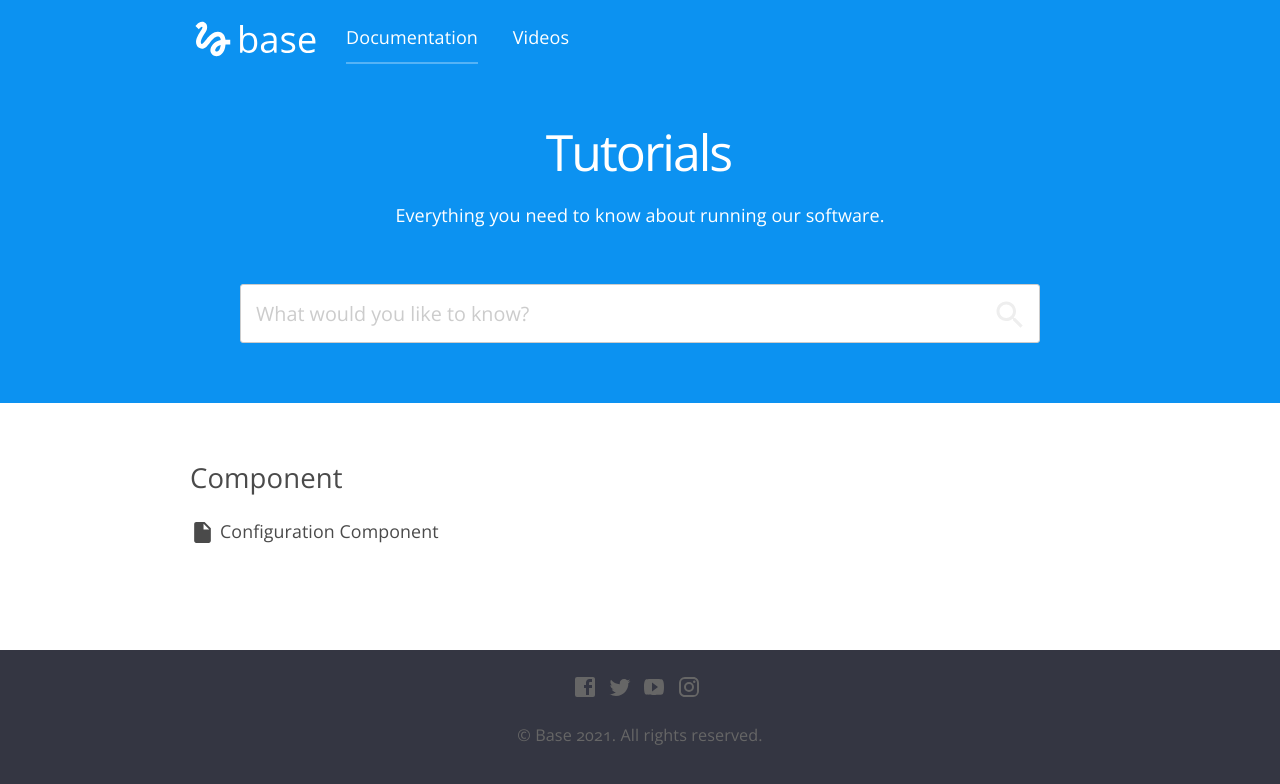
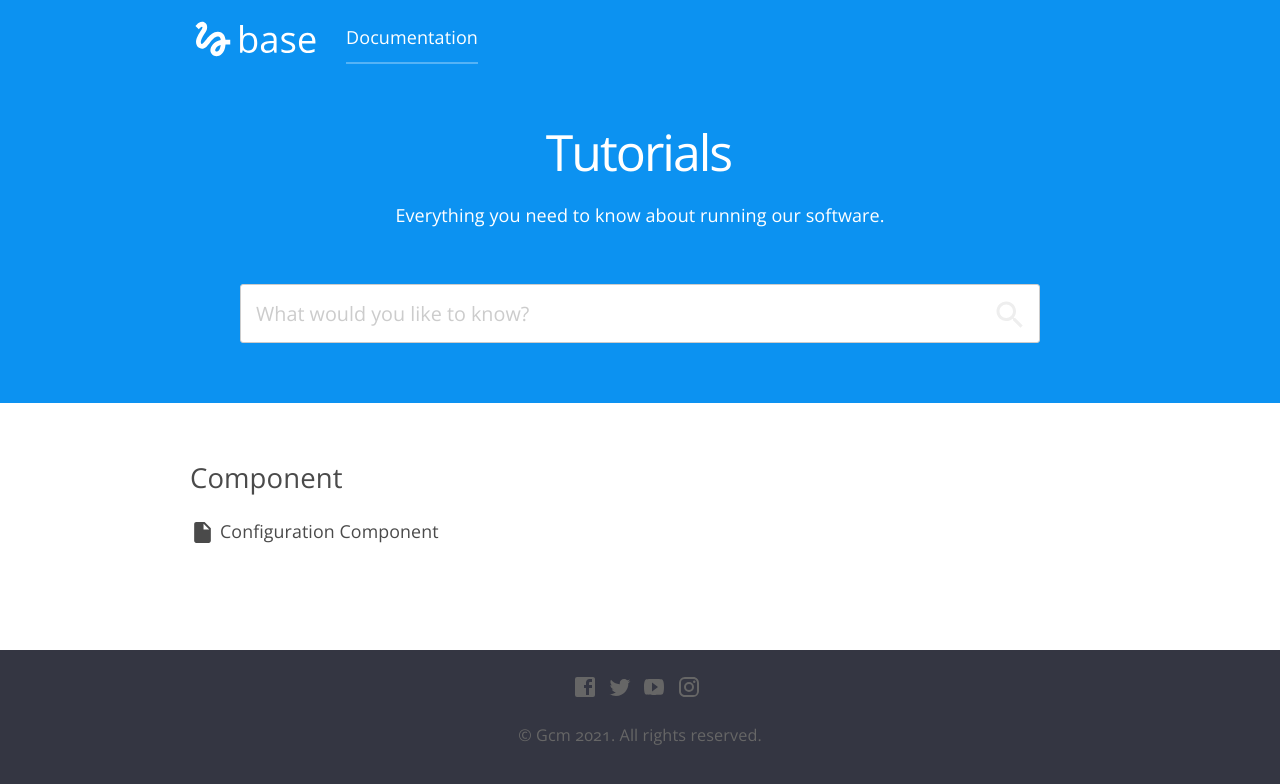
Before and after one commit to EdurtIO/gcm, a Jekyll site: the page built from docs/index.html, in a window 1280 px wide. Shown: the top 784 px of the page. Built offline with Jekyll 4.4.1, drawn with Linux system fonts in a browser that asks for light colours; nearby versions of some CDN libraries.

Commit message:
Rename website name to Gcm

```diff
--- a/docs/_config.yml
+++ b/docs/_config.yml
@@ -1,7 +1,7 @@
 # ----
 # Site
 
-title: Base
+title: Gcm
 url: "https://gcm.incubator.edurt.io/"
 baseurl:
 google_analytics_key:
--- a/docs/_data/footer.yml
+++ b/docs/_data/footer.yml
@@ -11,6 +11,6 @@
   social_icon: YouTube
   new_window: true
 - name:
-  link: #
+  link: https://github.com/EdurtIO/incubator-gcm
   social_icon: Instagram
   new_window: true
--- a/docs/_data/navigation.yml
+++ b/docs/_data/navigation.yml
@@ -1,4 +1,2 @@
 - name: Documentation
   link: /
-- name: Videos
-  link: /videos/
```
